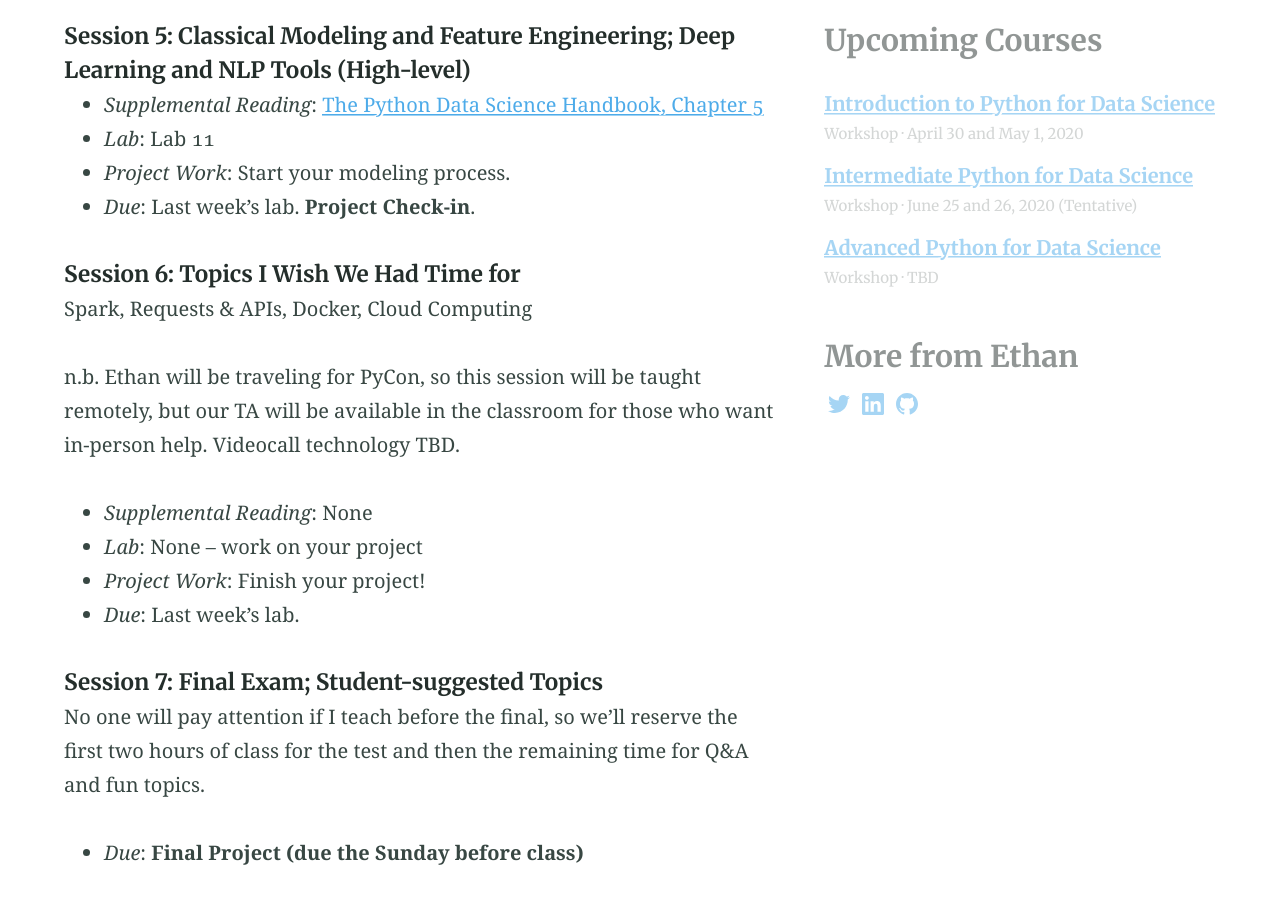
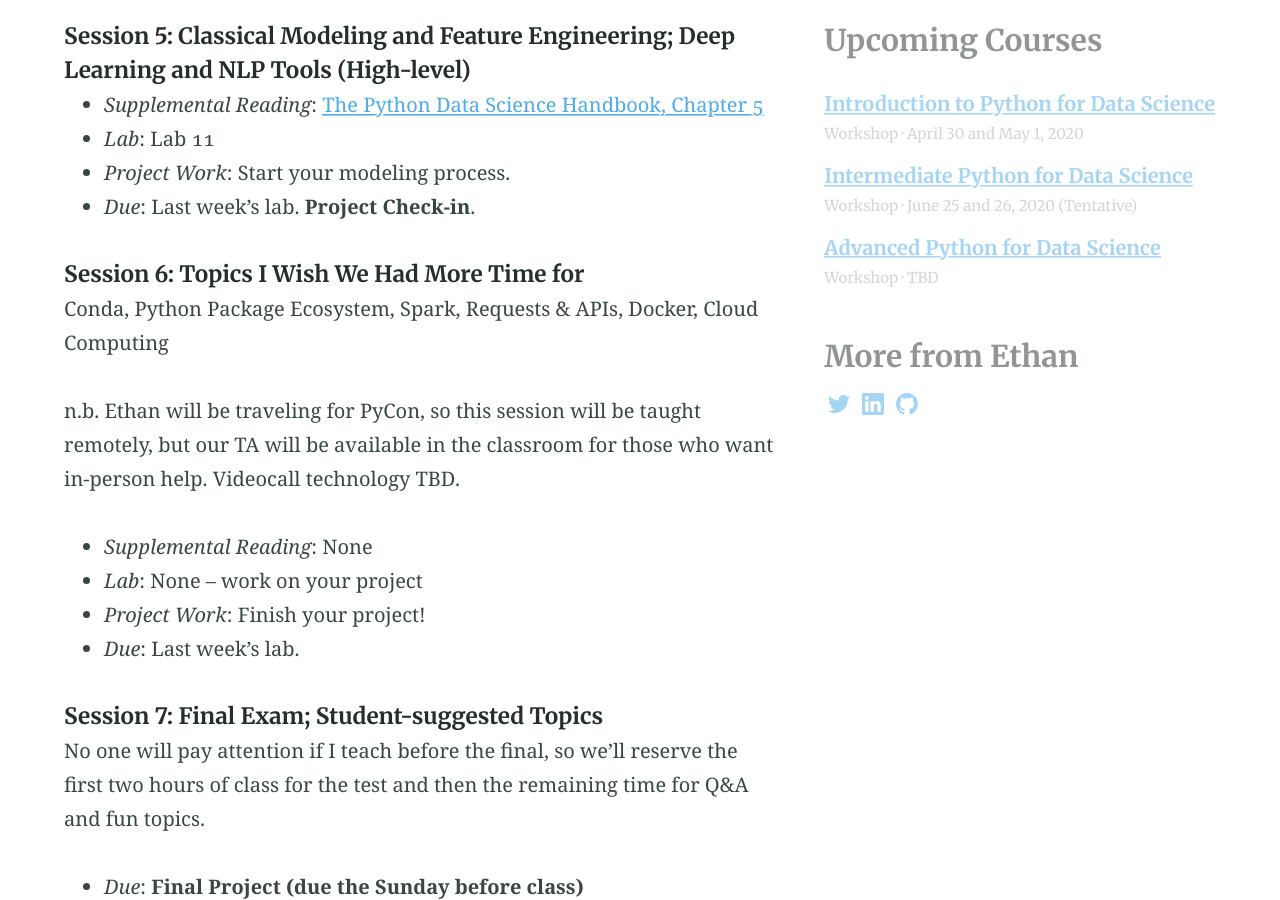
Before and after one commit to eswan18/ethanswan.com, a Jekyll site: the page built from courses/pages/python-for-ds-course.md, in a window 1280 px wide and 900 px high, scrolled down 4004 px. Built offline with Jekyll 4.4.1, drawn with Linux system fonts in a browser that asks for light colours.

Commit message:
Update name of Session 6.

```diff
--- a/courses/pages/python-for-ds-course.md
+++ b/courses/pages/python-for-ds-course.md
@@ -85,8 +85,8 @@ This class *may* be taught remotely, TBD.
 - *Project Work*: Start your modeling process.
 - *Due*: Last week's lab. **Project Check-in**.
 
-##### Session 6: Topics I Wish We Had Time for
-Spark, Requests & APIs, Docker, Cloud Computing
+##### Session 6: Topics I Wish We Had More Time for
+Conda, Python Package Ecosystem, Spark, Requests & APIs, Docker, Cloud Computing
 
 n.b. Ethan will be traveling for PyCon, so this session will be taught remotely, but our TA will be available in the classroom for those who want in-person help. Videocall technology TBD.
 - *Supplemental Reading*: None
```
